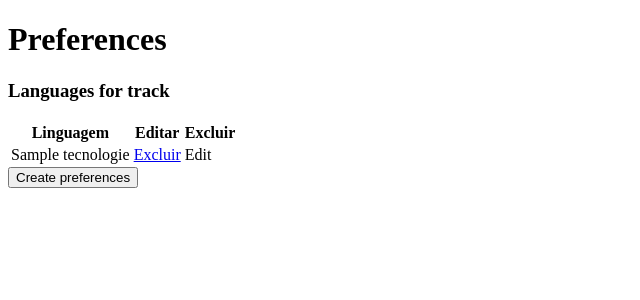
After one commit to pedrohgoncalvess/webserver-jobanalytics, a Django app: template templates/preferences/view_preferences.html in a window 1280 px wide. The commit adds this page. Shown: the top 300 px of the page, without its empty margins (0-640 px from the left). Run offline with Django 4.2, Linux system fonts and the light colour scheme; the template is opened without the code that fills it: most values are stand-ins (such as "Sample title", 1, 10 or a date in 2020).

Commit message:
adding crud with preferences

```diff
--- a/templates/preferences/preferences.html
+++ b/templates/preferences/preferences.html
@@ -2,10 +2,10 @@
 <html lang="en">
 <head>
     <meta charset="UTF-8">
-    <title>Preferences</title>
+    <title>Set preferences</title>
 </head>
 <body>
-<h1>Preferences</h1>
+<h1>Set your preferences</h1>
 <h3>Choose your preferences for a better match in vacancies</h3>
 <div class="set-preferences" name="preferences-div">
     <form method="post" action="{% url 'create-preferences' %}">
@@ -35,7 +35,7 @@
         </select>
     <button type="submit" name="button-submit-preferences">Submit preferences</button>
     </form>
-<a href="#"><button>Check preferences</button></a>
+<a href="{% url 'view-preference' %}"><button>Check preferences</button></a>
 </div>
 </body>
 </html>
--- /dev/null
+++ b/templates/preferences/view_preferences.html
@@ -0,0 +1,32 @@
+<!DOCTYPE html>
+<html lang="en">
+<head>
+    <meta charset="UTF-8">
+    <title>View your preferences</title>
+</head>
+<body>
+<h1>Preferences</h1>
+<div class="list-preferences">
+    <form method="post">
+        <h3>Languages for track</h3>
+            <table>
+                <tr>
+                    <th>Linguagem</th>
+                    <th>Editar</th>
+                    <th>Excluir</th>
+                </tr>
+                {% for lang in languages %}
+                <tr>
+                    <td>{{ lang.tecnologie }}</td>
+                    <td><a href="delete/{{ lang.id }}">Excluir</a></td>
+                    <td>Edit</td>
+                </tr>
+            {% empty %}
+        <h3>Not found language</h3>
+                {% endfor %}
+            </table>
+    </form>
+<a href="{% url 'preferences' %}"><button>Create preferences</button></a>
+</div>
+</body>
+</html>
```
Also changed, not shown: webServerJobScrap/preferences/views.py (added, +47 -0 lines), webServerJobScrap/urls.py (+5 -2 lines), webServerJobScrap/views.py (+3 -31 lines).
